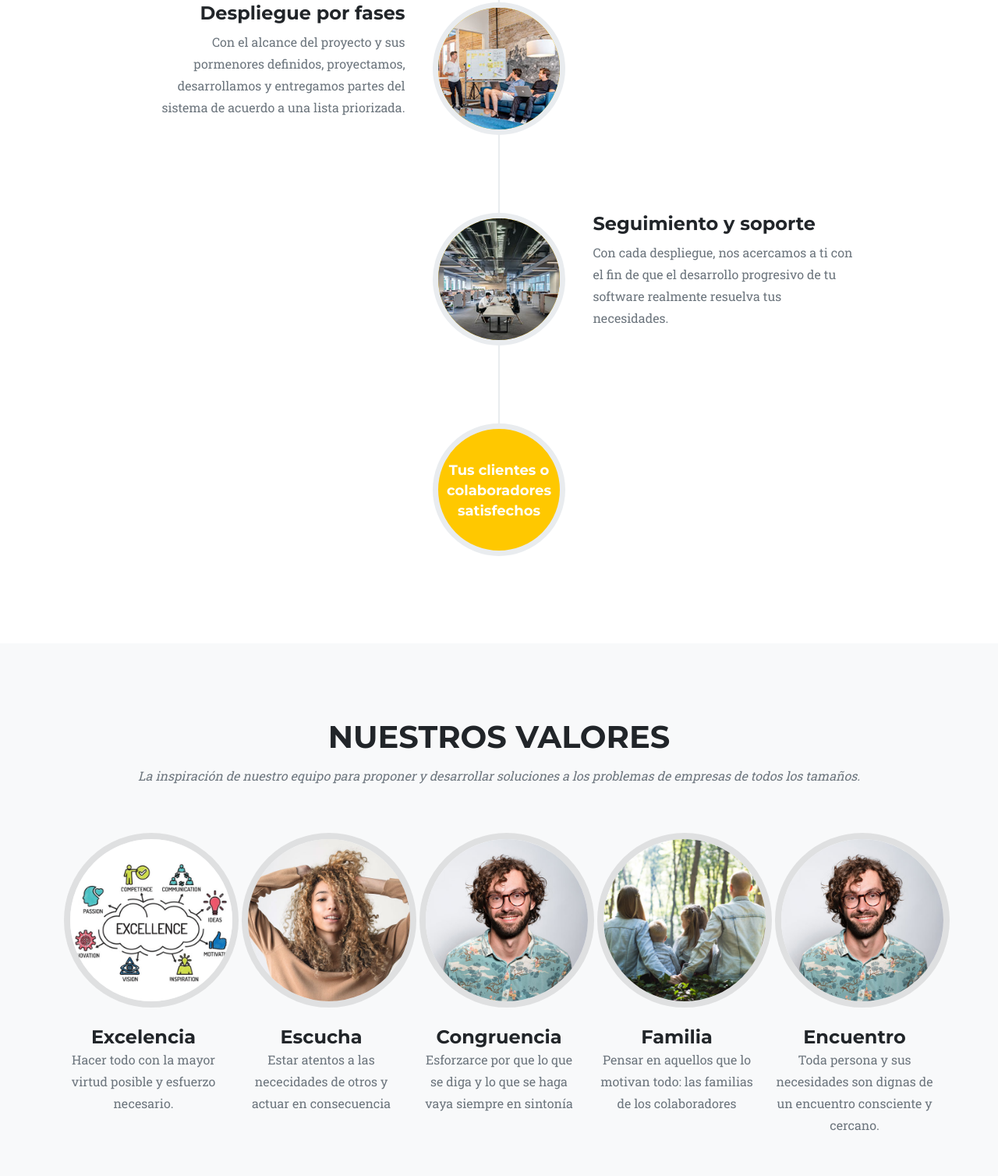
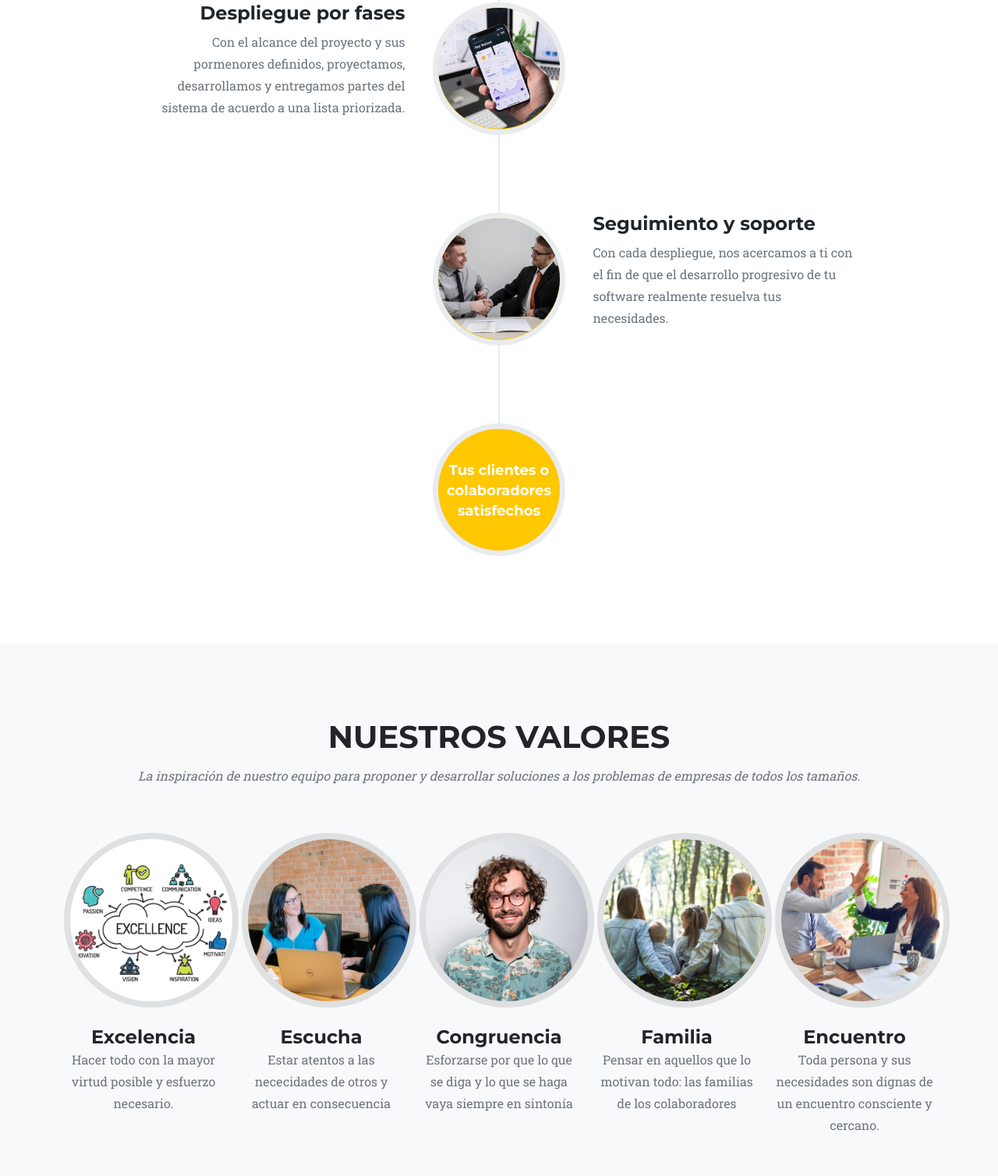
Before and after one commit to devmalvarado/Sacre-Landing, a plain HTML site: page index.html in a window 1280 px wide. Shown: the part 3475-4983 px from the top of the page at 78% size. Drawn offline with nearby package versions, Linux system fonts and the light colour scheme.

Commit message:
ajuste de imágenes en el proceso y valores

```diff
--- a/index.html
+++ b/index.html
@@ -41,7 +41,7 @@
             <div class="container">
                 <div class="masthead-heading text-uppercase">Desarrollamos productos digitales</div>
                 <div class="masthead-subheading">Para empresas Fortune 500 o solopreneurs</div>
-                <a class="btn btn-primary btn-xl text-uppercase" href="#services">Agenda una cita</a>
+                <a class="btn btn-primary btn-xl text-uppercase" href="#contact">Agenda una cita</a>
             </div>
         </header>
         <!-- Services-->
@@ -190,7 +190,7 @@
                 </div>
                 <ul class="timeline">
                     <li>
-                        <div class="timeline-image"><img class="rounded-circle img-fluid" src="assets/img/about/1.jpg" alt="..." /></div>
+                        <div class="timeline-image"><img class="rounded-circle img-fluid" src="assets\img\process\reg.jpg" alt="..." /></div>
                         <div class="timeline-panel">
                             <div class="timeline-heading">
                                 <h4>Exploración del requerimiento</h4>
@@ -200,7 +200,7 @@
                         </div>
                     </li>
                     <li class="timeline-inverted">
-                        <div class="timeline-image"><img class="rounded-circle img-fluid" src="assets/img/about/2.jpg" alt="..." /></div>
+                        <div class="timeline-image"><img class="rounded-circle img-fluid" src="assets\img\process\2.jpg" alt="..." /></div>
                         <div class="timeline-panel">
                             <div class="timeline-heading">
                                 <h4>Prueba de concepto</h4>
@@ -210,7 +210,7 @@
                         </div>
                     </li>
                     <li>
-                        <div class="timeline-image"><img class="rounded-circle img-fluid" src="assets/img/about/3.jpg" alt="..." /></div>
+                        <div class="timeline-image"><img class="rounded-circle img-fluid" src="assets/img/process/poc.jpg" alt="..." /></div>
                         <div class="timeline-panel">
                             <div class="timeline-heading">
                                 <h4>Despliegue por fases</h4>
@@ -220,7 +220,7 @@
                         </div>
                     </li>
                     <li class="timeline-inverted">
-                        <div class="timeline-image"><img class="rounded-circle img-fluid" src="assets/img/about/4.jpg" alt="..." /></div>
+                        <div class="timeline-image"><img class="rounded-circle img-fluid" src="assets\img\process\follow-up.jpg" alt="..." /></div>
                         <div class="timeline-panel">
                             <div class="timeline-heading">
                                 <h4>Seguimiento y soporte</h4>
@@ -249,35 +249,35 @@
                 <div class="row">
                     <div class="col-12 col-md-5 col-lg-5">
                         <div class="team-member">
-                            <img class="mx-auto rounded-circle" src="assets/img/team/1.jpg" alt="..." />
+                            <img class="mx-auto rounded-circle" src="assets\img\values\1.jpg" alt="..." />
                             <h4>Excelencia</h4>
                             <p class="text-muted">Hacer todo con la mayor virtud posible y esfuerzo necesario.</p>
                            </div>
                     </div>
                     <div class="col-12 col-md-5 col-lg-5">
                         <div class="team-member">
-                            <img class="mx-auto rounded-circle" src="assets/img/team/2.jpg" alt="..." />
+                            <img class="mx-auto rounded-circle" src="assets\img\values\escucha.jpg" alt="..." />
                             <h4>Escucha</h4>
                             <p class="text-muted">Estar atentos a las nececidades de otros y actuar en consecuencia</p>
                           </div>
                     </div>
                     <div class="col-12 col-md-5 col-lg-5">
                         <div class="team-member">
-                            <img class="mx-auto rounded-circle" src="assets/img/team/3.jpg" alt="..." />
+                            <img class="mx-auto rounded-circle" src="assets\img\values\3.jpg" alt="..." />
                             <h4>Congruencia</h4>
-                            <p class="text-muted">Esforzarce por que lo que se diga y lo que se haga vaya siempre en sintonía</p>
+                            <p class="text-muted">Esforzarse por que lo que se diga y lo que se haga vaya siempre en sintonía</p>
                     </div>
                     </div>
                   <div class="col-12 col-md-5 col-lg-5">
                         <div class="team-member">
-                            <img class="mx-auto rounded-circle" src="assets/img/team/4.jpg" alt="..." />
+                            <img class="mx-auto rounded-circle" src="assets\img\values\familia.jpg" alt="..." />
                             <h4>Familia</h4>
                             <p class="text-muted">Pensar en aquellos que lo motivan todo: las familias de los colaboradores</p>
                  </div>
                     </div>
                 <div class="col-12 col-md-5 col-lg-5">
                         <div class="team-member">
-                            <img class="mx-auto rounded-circle" src="assets/img/team/3.jpg" alt="..." />
+                            <img class="mx-auto rounded-circle" src="assets\img\values\enc.jpg" alt="..." />
                             <h4>Encuentro</h4>
                             <p class="text-muted">Toda persona y sus necesidades son dignas de un encuentro consciente y cercano. </p>
                         </div>
```
Also changed, not shown: assets/img/Black Full.png (deleted), assets/img/about/1.jpg (deleted), assets/img/header-bg2.jpg (added), assets/img/process/2.jpg (renamed from assets/img/about/2.jpg), assets/img/process/3.jpg (renamed from assets/img/about/3.jpg), assets/img/process/4.jpg (renamed from assets/img/about/4.jpg), assets/img/process/follow-up.jpg (added), assets/img/process/poc.jpg (added), assets/img/process/reg.jpg (added), assets/img/team/2.jpg (deleted), assets/img/values/1.jpg (renamed from assets/img/team/1.jpg), assets/img/values/3.jpg (renamed from assets/img/team/3.jpg), assets/img/values/enc.jpg (added), assets/img/values/escucha.jpg (added), 1 more files.
